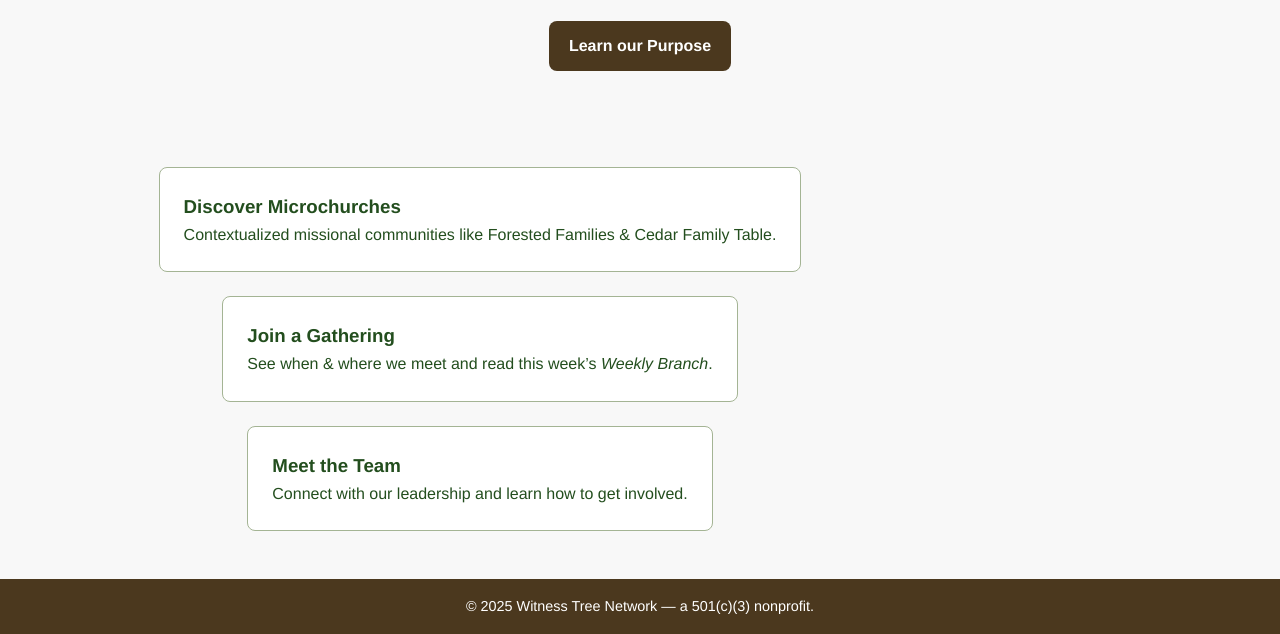
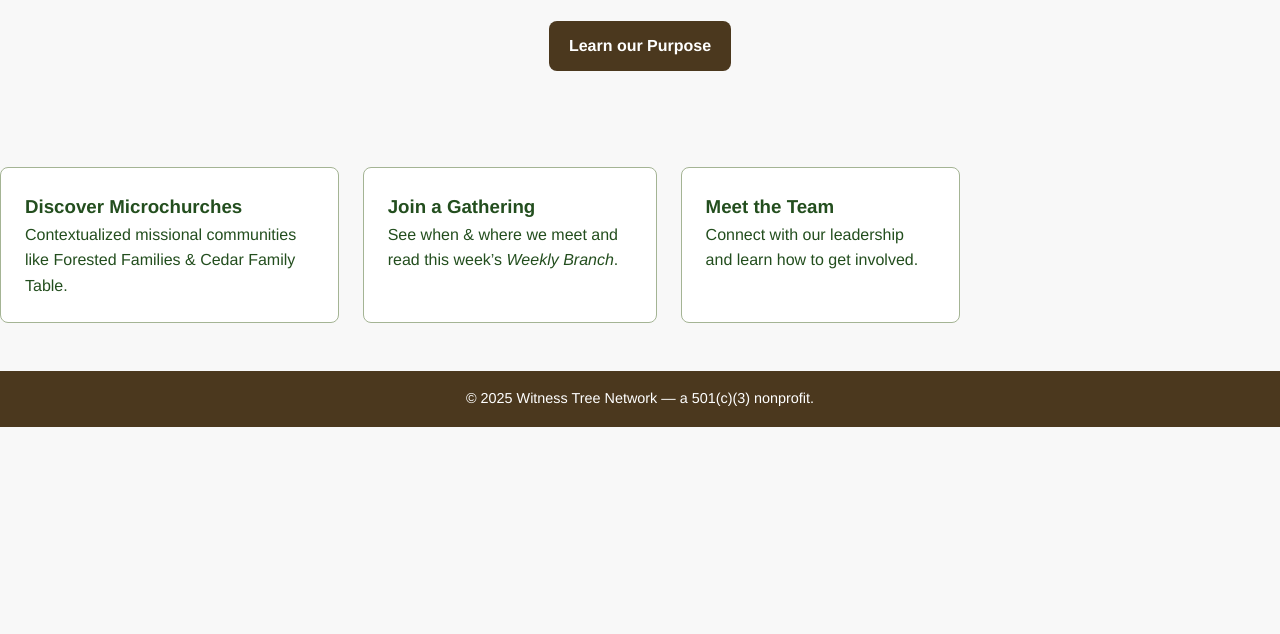
Before and after one commit to 0xBEAKER/witnesstree, a plain HTML site: page index.html in a window 1280 px wide. Shown: the part 279-913 px from the top of the page. After the commit the page ends 800 px from the top, so only its background shows below. Drawn offline with Linux system fonts and the light colour scheme.

Commit message:
Tweaking card placement with css

```diff
--- a/assets/css/style.css
+++ b/assets/css/style.css
@@ -45,14 +45,19 @@ nav{display:flex;align-items:center;justify-content:space-between;gap:1rem;paddi
 .btn:hover{background:var(--forest);text-decoration:none}
 
 /* cards grid */
+/* ─── CTA card container ─────────────────────────────── */
 .cta-grid{
-  display:flex;                /* ← was display:grid */
-  flex-wrap:wrap;              /* keep vertical stacking on small screens */
+  display:grid;                 /* back to Grid  */
   gap:1.5rem;
-  justify-content:center;      /* ← NEW: horizontally centre the cards */
   margin:3rem 0;
+  justify-content:center;       /* centre the entire grid block */
 }
-@media(min-width:600px){.cta-grid{grid-template-columns:repeat(3,1fr)}}
+@media(min-width:600px){
+  /* three auto-width cards side-by-side on tablets / desktop */
+  .cta-grid{
+    grid-template-columns:repeat(3,auto);
+  }
+}
 .card{background:#fff;border:1px solid var(--moss);padding:1.5rem;border-radius:var(--radius);transition:transform .2s}
 .card:hover{transform:translateY(-4px)}
 
```
